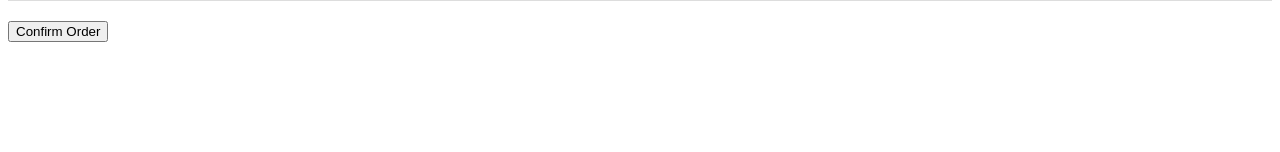
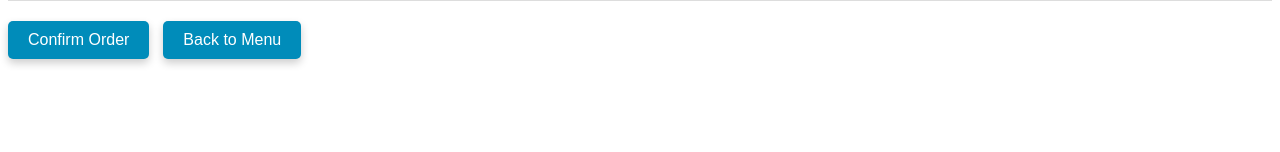
Before and after one commit to Ambika-M27/Restaurant, a PHP site: page /order.php in a window 1280 px wide. Shown: the part 222-374 px from the top of the page. Run offline with PHP 8.4, Linux system fonts and the light colour scheme.

Commit message:
updated files1

```diff
--- a/order.php
+++ b/order.php
@@ -22,6 +22,36 @@
         .dish-image {
             max-width: 100px;
             max-height: 100px;
+        }
+        .button-container {
+            margin-top: 20px;
+        }
+        .button-container form button {
+            padding: 10px 20px;
+            font-size: 16px;
+            margin-right: 10px;
+            cursor: pointer;
+            background-color: #4CAF50; /* Green */
+            border: none;
+            color: white;
+            border-radius: 5px;
+            text-align: center;
+            text-decoration: none;
+            display: inline-block;
+            transition-duration: 0.4s;
+            box-shadow: 0 4px 8px 0 rgba(0,0,0,0.2);
+        }
+
+        .button-container form button:hover {
+            background-color: #45a049; /* Darker Green */
+        }
+
+        .button-container form button[type="submit"] {
+            background-color: #008CBA; /* Blue */
+        }
+
+        .button-container form button[type="submit"]:hover {
+            background-color: #007BAA; /* Darker Blue */
         }
     </style>
 </head>
@@ -51,10 +81,15 @@
     <!-- Add a hidden input field to include ordered items -->
     <input type="hidden" name="orderedItems" value="<?php echo isset($_POST['orderedItems']) ? $_POST['orderedItems'] : ''; ?>">
     <!-- Add other hidden input fields for total amount, etc. -->
-    <form action="order_process.php" method="post">
-        <input type="hidden" name="customerName" value="<?php echo isset($_POST['customerName']) ? $_POST['customerName'] : ''; ?>">
-        <input type="hidden" name="customerEmail" value="<?php echo isset($_POST['customerEmail']) ? $_POST['customerEmail'] : ''; ?>">
-        <button type="submit">Confirm Order</button>
-    </form>
+    <div class="button-container">
+        <form action="order_process.php" method="post" style="display: inline;">
+            <input type="hidden" name="customerName" value="<?php echo isset($_POST['customerName']) ? $_POST['customerName'] : ''; ?>">
+            <input type="hidden" name="customerEmail" value="<?php echo isset($_POST['customerEmail']) ? $_POST['customerEmail'] : ''; ?>">
+            <button type="submit">Confirm Order</button>
+        </form>
+        <form action="menu.php" method="get" style="display: inline;">
+            <button type="submit">Back to Menu</button>
+        </form>
+    </div>
 </body>
 </html>
```
Also changed, not shown: invoice.php (+5 -10 lines), 1 other file.
